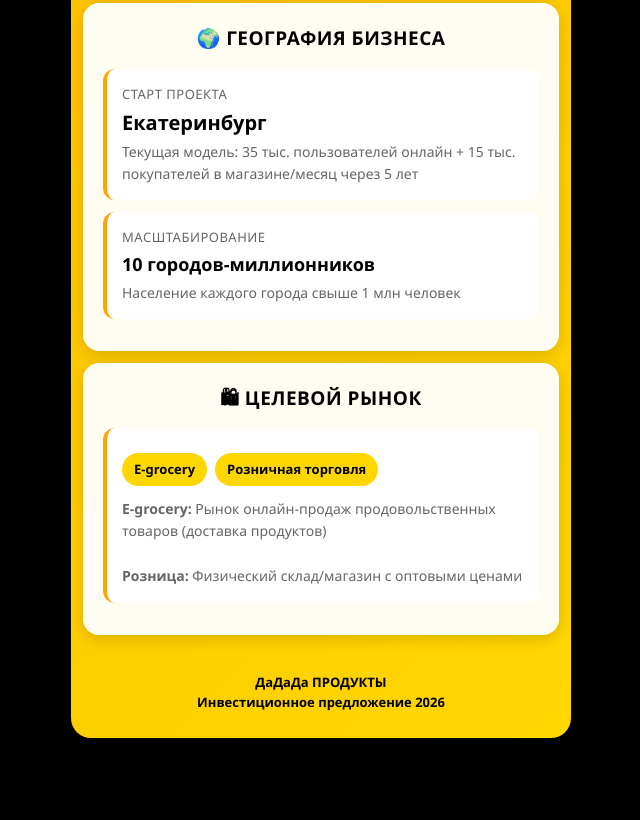
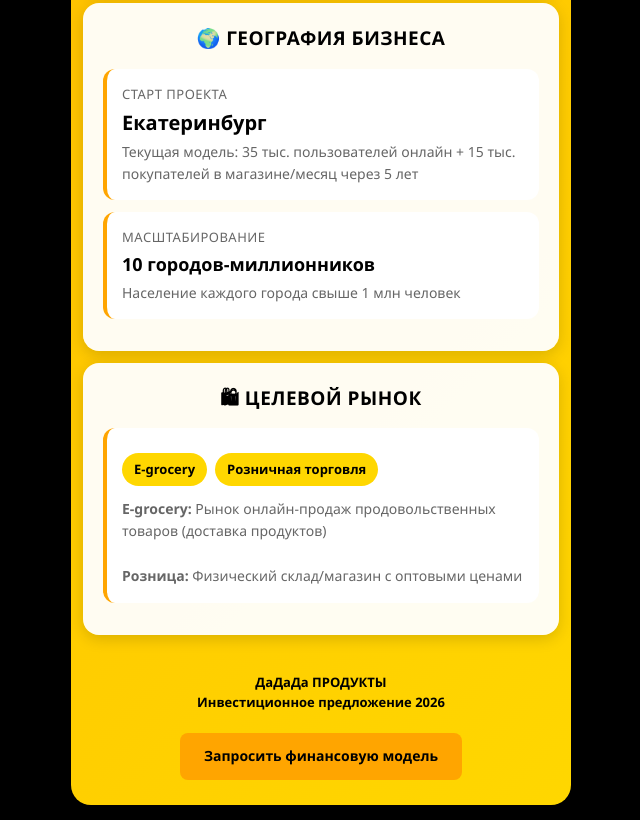
Before and after one commit to NataliaBumina/dadada-presentation, a plain HTML site: page index.html in a window 1280 px wide. Shown: the part 1948-2768 px from the top of the page, without its empty margins (319-959 px from the left). Before the commit the page ends 2701 px from the top, so only its background shows below. Drawn offline with Linux system fonts and the light colour scheme.

Commit message:
Update index.html

```diff
--- a/index.html
+++ b/index.html
@@ -233,6 +233,7 @@
     <footer>
       ДаДаДа ПРОДУКТЫ<br>
       Инвестиционное предложение 2026
+       <a href="https://t.me/+79827200565" target="_blank" style="display: inline-block; margin-top: 20px; padding: 12px 24px; background: #FFA500; color: #000; text-decoration: none; border-radius: 8px; font-weight: 700; font-size: 14px; transition: background 0.3s;">Запросить финансовую модель</a>
     </footer>
   </div>
 </body>
```
